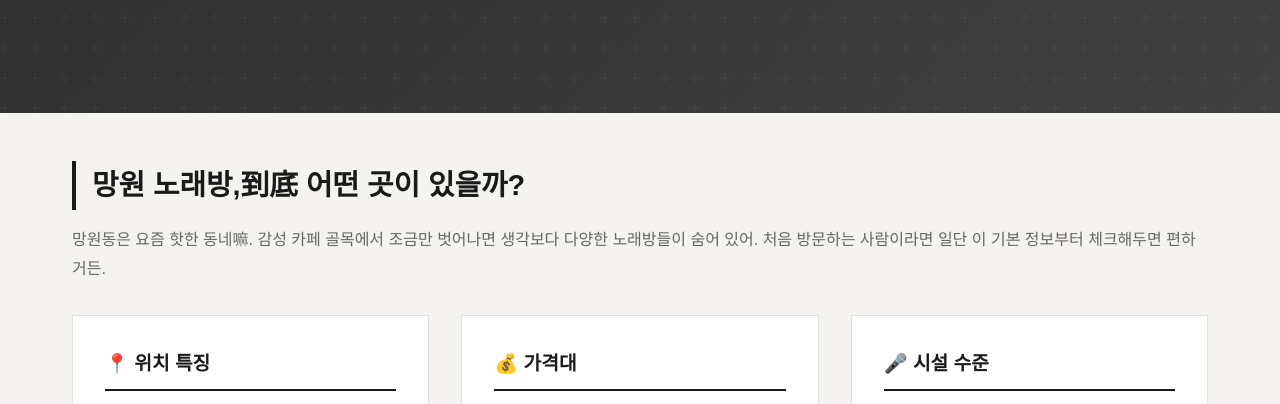
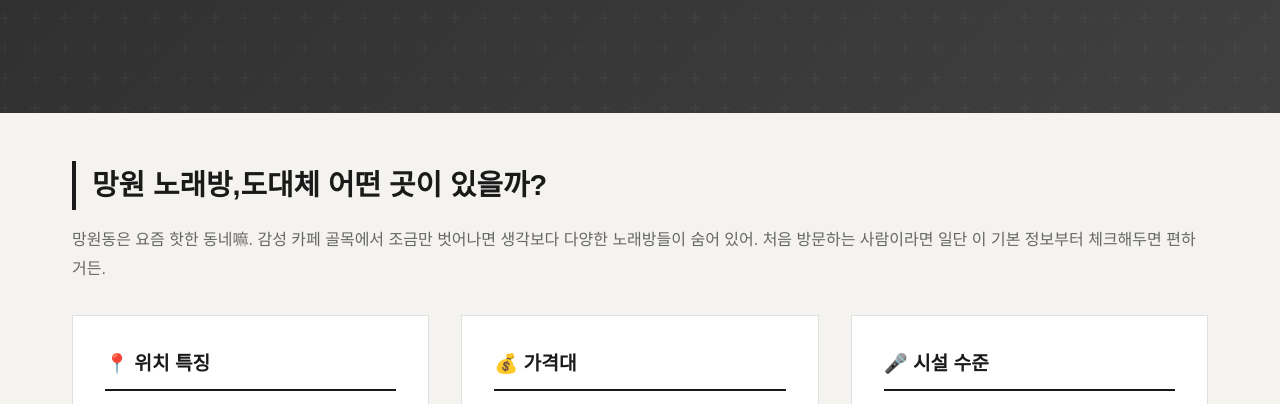
Before and after one commit to dydrkrtks7-cmd/bp-kyoto-bee, a plain HTML site: page about.html in a window 1280 px wide. Shown: the part 349-753 px from the top of the page. Drawn offline with Linux system fonts and the light colour scheme.

Commit message:
fix: 프롬프트 유출·한자 조각·반복 파손 제거 (1 files)

```diff
--- a/about.html
+++ b/about.html
@@ -76,7 +76,7 @@ footer{background:#111;padding:2rem;text-align:center;color:#666;font-size:.8rem
 </div>
 
 <section class="k-item-pamw">
-<h2 class="section-title">망원 노래방,到底 어떤 곳이 있을까?</h2>
+<h2 class="section-title">망원 노래방,도대체 어떤 곳이 있을까?</h2>
 <p class="section-subtitle">망원동은 요즘 핫한 동네嘛. 감성 카페 골목에서 조금만 벗어나면 생각보다 다양한 노래방들이 숨어 있어. 처음 방문하는 사람이라면 일단 이 기본 정보부터 체크해두면 편하거든.</p>
 
 <div class="info-grid">
```
